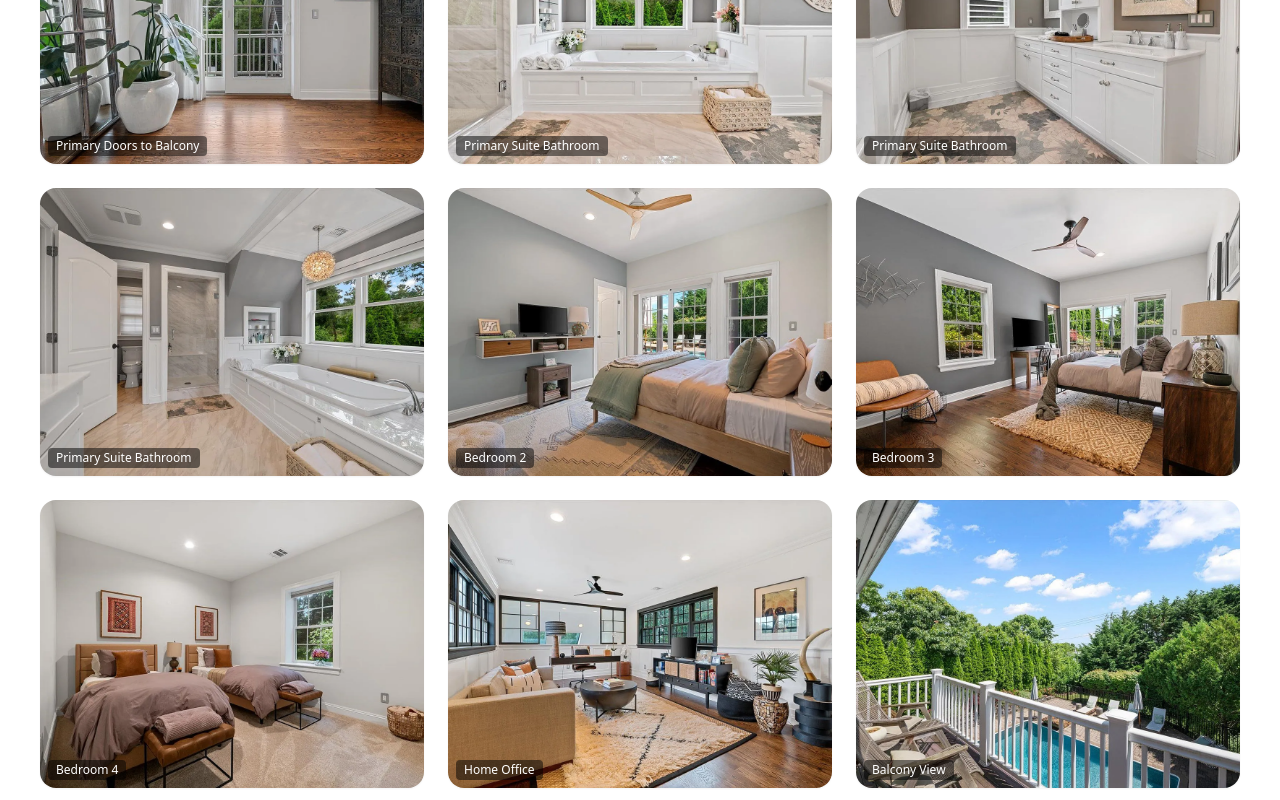
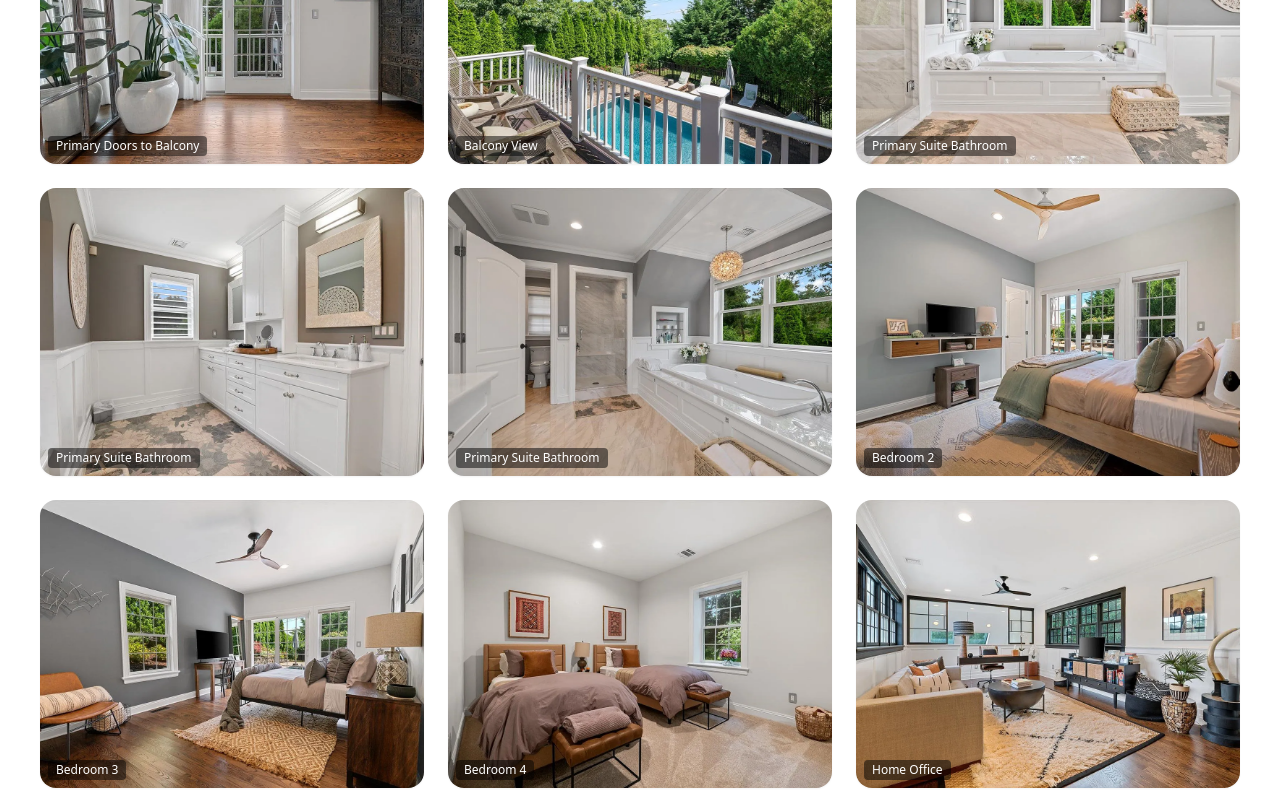
Before and after one commit to maxviens44/hampton-bays-rental, a React (Vite) app: page / in a window 1280 px wide. Shown: the part 3260-4060 px from the top of the page. Built offline with nearby package versions, Linux system fonts and the light colour scheme; the HTML template or start-up script is replaced by a standard one.

Commit message:
Update App.jsx

```diff
--- a/src/App.jsx
+++ b/src/App.jsx
@@ -17,6 +17,7 @@ const images = [
   { file: "primary.webp", label: "Primary Bedroom" },
   { file: "primary2.webp", label: "Primary Suite" },
   { file: "primarydoors.webp", label: "Primary Doors to Balcony" },
+  { file: "balcony.webp", label: "Balcony View" },
   { file: "bathmain.webp", label: "Primary Suite Bathroom" },
   { file: "bathmain2.webp", label: "Primary Suite Bathroom" },
   { file: "bathmain3.webp", label: "Primary Suite Bathroom" },
@@ -24,7 +25,6 @@ const images = [
   { file: "room2.webp", label: "Bedroom 3" },
   { file: "room4.webp", label: "Bedroom 4" },
   { file: "office-room.webp", label: "Home Office" },
-  { file: "balcony.webp", label: "Balcony View" },
   { file: "basement1.webp", label: "Media Room" },
   { file: "basement2.webp", label: "Media Room" },
   { file: "bath1.webp", label: "Guest Bathroom" },
```
